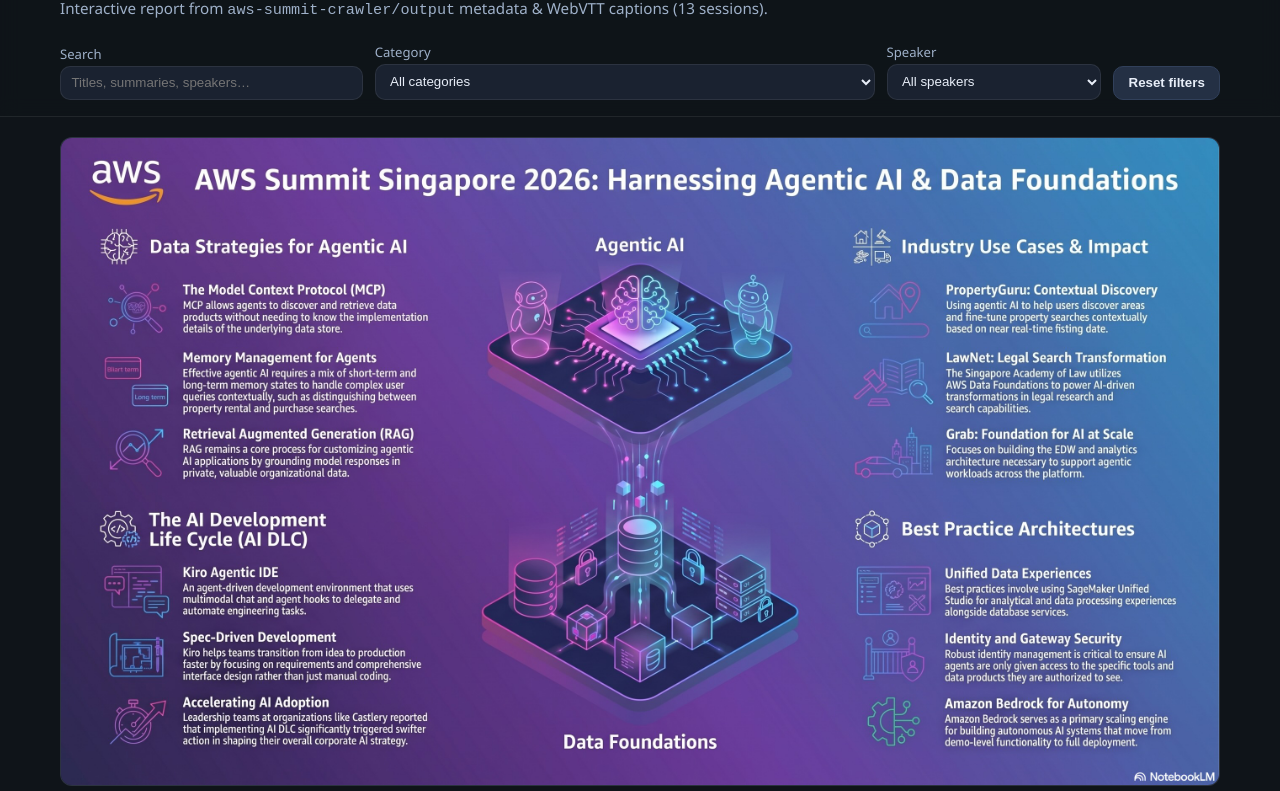
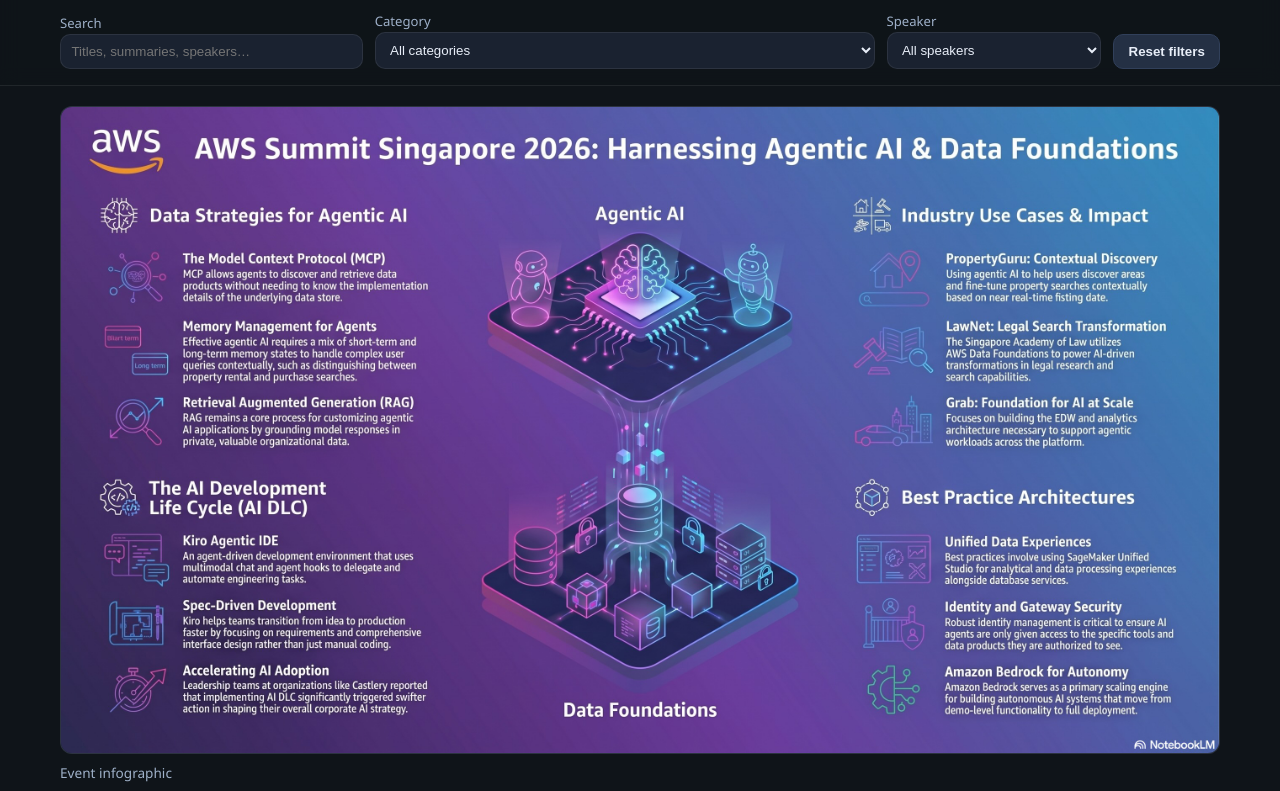
Before and after one commit to rubikill/aws-summit-sing-2026, a plain HTML site: page index.html in a window 1280 px wide. Shown: the part 68-859 px from the top of the page. Drawn offline with nearby package versions, Linux system fonts and the light colour scheme; no server answers.

```diff
--- a/index.html
+++ b/index.html
@@ -204,7 +204,6 @@
   <header class="app">
     <div class="inner">
       <h1>AWS Summit Singapore 2026</h1>
-      <p class="sub">Interactive report from <code>aws-summit-crawler/output</code> metadata &amp; WebVTT captions (13 sessions).</p>
 
 <div class="filters">
   <div>
```
